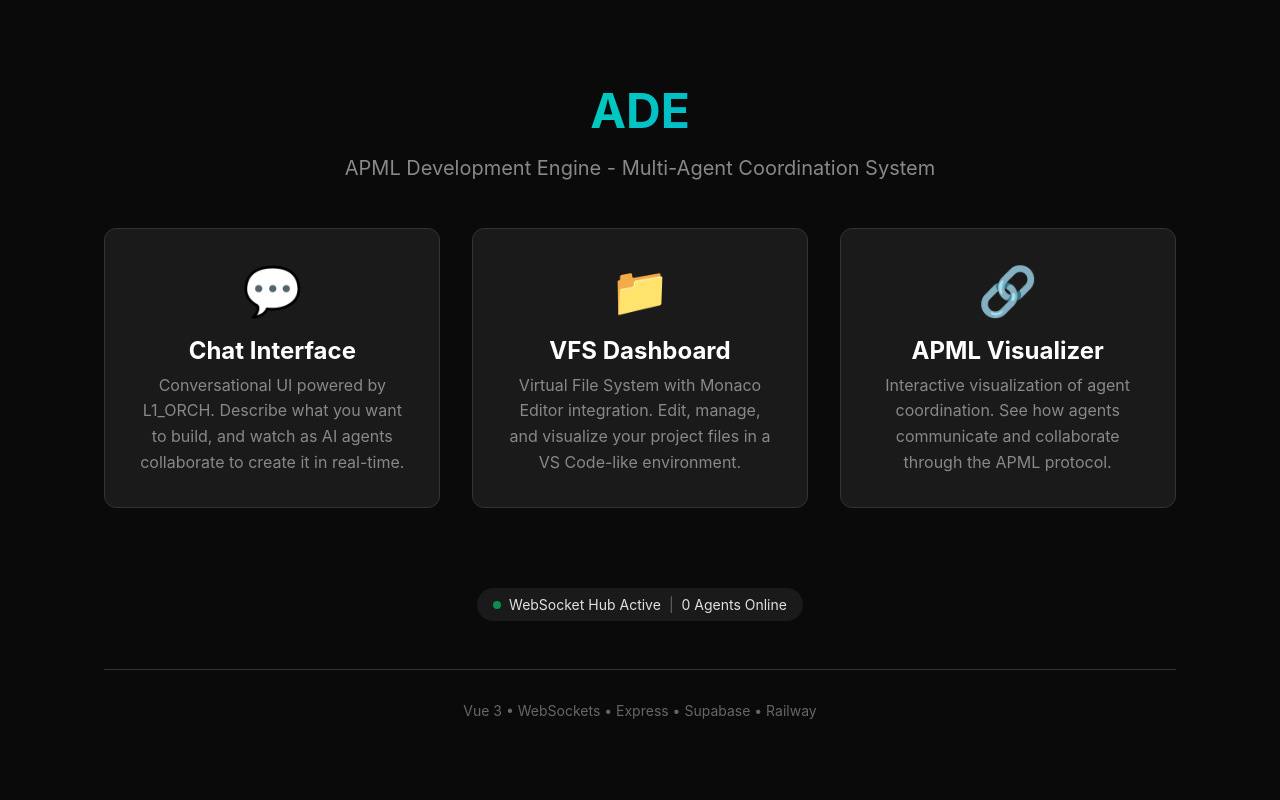
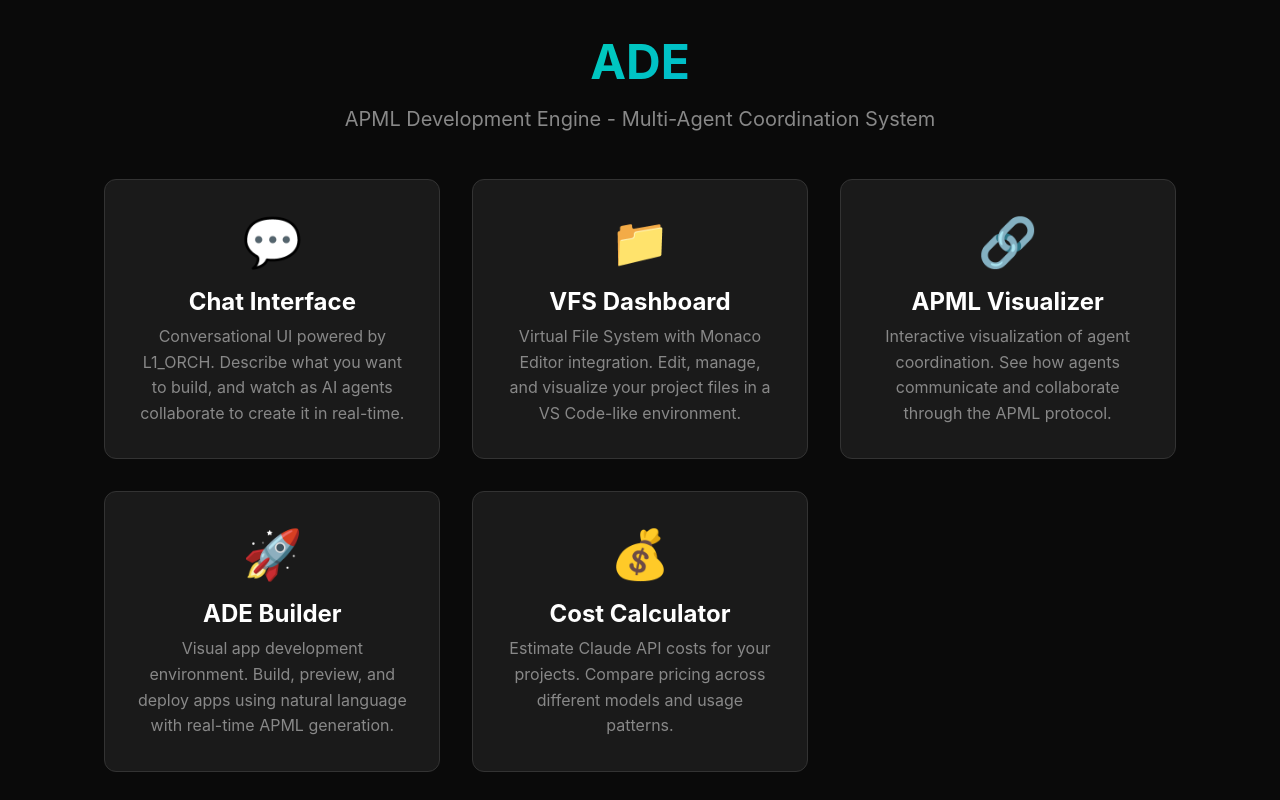
Before and after one commit to thomascassidyzm/ade-app, a website: page index-home.html in a window 1280 px wide. Shown: the top 800 px of the page. Drawn offline with nearby package versions, Linux system fonts and the light colour scheme.

Commit message:
Add ADE Builder and Cost Calculator to homepage
- Added ADE Builder card with rocket icon
- Added Cost Calculator card with money icon
- Updated server routes to serve both new interfaces
- Now showing 5 tools instead of 3 on homepage

```diff
--- a/index-home.html
+++ b/index-home.html
@@ -150,6 +150,24 @@
                         See how agents communicate and collaborate through the APML protocol.
                     </p>
                 </a>
+
+                <a href="/builder" class="tool-card">
+                    <div class="tool-icon">🚀</div>
+                    <h2 class="tool-title">ADE Builder</h2>
+                    <p class="tool-description">
+                        Visual app development environment. Build, preview, and deploy apps
+                        using natural language with real-time APML generation.
+                    </p>
+                </a>
+
+                <a href="/cost-calculator" class="tool-card">
+                    <div class="tool-icon">💰</div>
+                    <h2 class="tool-title">Cost Calculator</h2>
+                    <p class="tool-description">
+                        Estimate Claude API costs for your projects. Compare pricing across
+                        different models and usage patterns.
+                    </p>
+                </a>
             </div>
 
             <div class="status">
--- a/websocket-server.js
+++ b/websocket-server.js
@@ -31,6 +31,11 @@
 // Serve the ADE Builder interface
 app.get('/builder', (req, res) => {
   res.sendFile(path.join(__dirname, 'ade-builder-interface.html'));
+});
+
+// Serve the Cost Calculator
+app.get('/cost-calculator', (req, res) => {
+  res.sendFile(path.join(__dirname, 'api-cost-calculator.html'));
 });
 
 const server = app.listen(process.env.PORT || 3000, () => {
```
